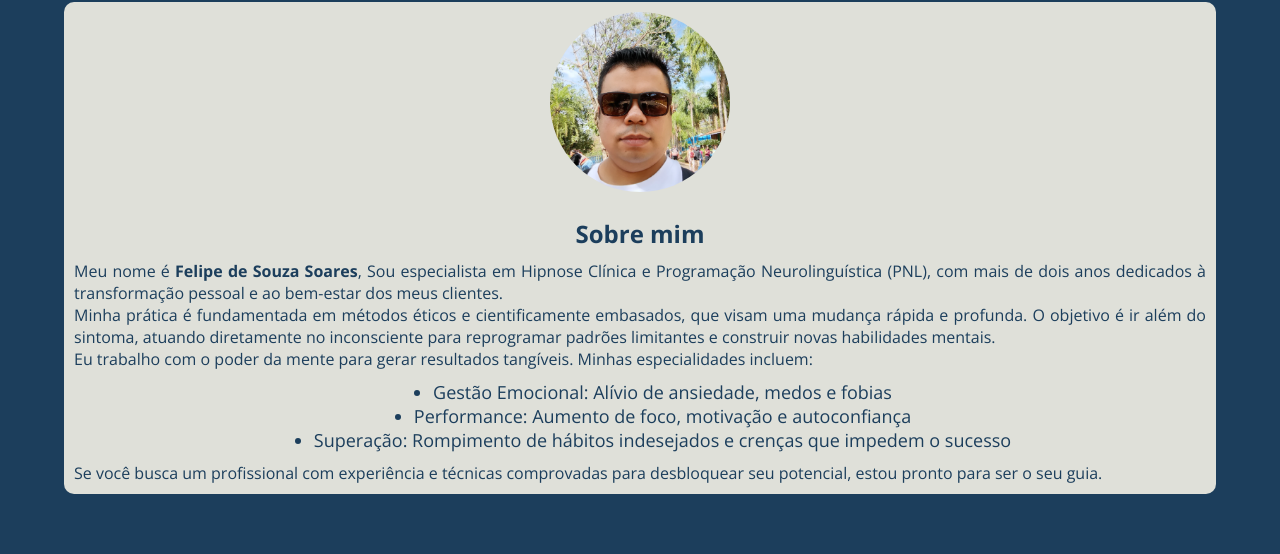
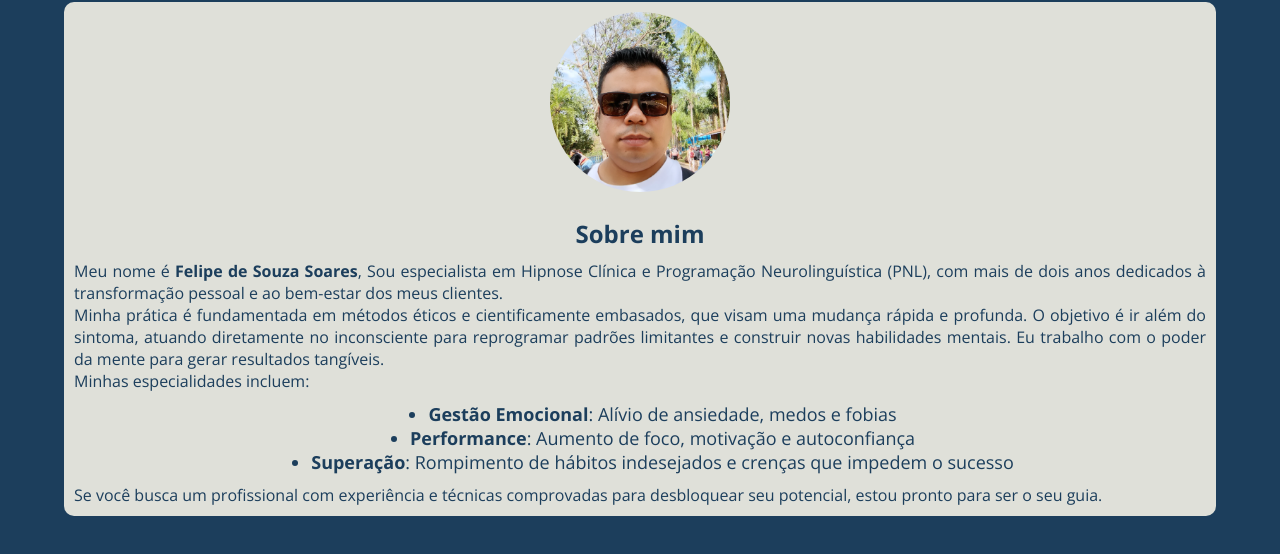
Before and after one commit to FelipeCarquio/projeto-felipe-soares, a plain HTML site: page index.html in a window 1280 px wide. Shown: the part 88-642 px from the top of the page. Drawn offline with nearby package versions, Linux system fonts and the light colour scheme.

Commit message:
Update index.html

```diff
--- a/index.html
+++ b/index.html
@@ -31,11 +31,11 @@
         <section id="home">
             <img src="assets/images/foto-perfil.PNG" class="foto" alt="">
             <h1>Sobre mim</h1>
-            <p>Meu nome é <strong>Felipe de Souza Soares</strong>, Sou especialista em Hipnose Clínica e Programação Neurolinguística (PNL),    com mais de dois    anos dedicados à transformação pessoal e ao bem-estar dos meus clientes.<br>Minha prática é fundamentada em métodos éticos e cientificamente embasados, que visam uma mudança rápida e profunda. O objetivo é ir além do sintoma, atuando diretamente no inconsciente para reprogramar padrões limitantes e construir novas habilidades mentais.<br>Eu trabalho com o poder da mente para gerar resultados tangíveis. Minhas especialidades incluem:</p>
+            <p>Meu nome é <strong>Felipe de Souza Soares</strong>, Sou especialista em Hipnose Clínica e Programação Neurolinguística (PNL), com mais de dois anos dedicados à transformação pessoal e ao bem-estar dos meus clientes.<br>Minha prática é fundamentada em métodos éticos e cientificamente embasados, que visam uma mudança rápida e profunda. O objetivo é ir além do sintoma, atuando diretamente no inconsciente para reprogramar padrões limitantes e construir novas habilidades mentais. Eu trabalho com o poder da mente para gerar resultados tangíveis.<br> Minhas especialidades incluem:</p>
             <ul class="especialidades">
-                <li>Gestão Emocional: Alívio de ansiedade, medos e fobias</li>
-                <li>Performance: Aumento de foco, motivação e autoconfiança</li>
-                <li>Superação: Rompimento de hábitos indesejados e crenças que impedem o sucesso</li>
+                <li><strong>Gestão Emocional</strong>: Alívio de ansiedade, medos e fobias</li>
+                <li><strong>Performance</strong>: Aumento de foco, motivação e autoconfiança</li>
+                <li><strong>Superação</strong>: Rompimento de hábitos indesejados e crenças que impedem o sucesso</li>
             </ul>
             <p>Se você busca um profissional com experiência e técnicas comprovadas para desbloquear seu potencial, estou pronto para ser o seu guia.</p>
         </section>
```
